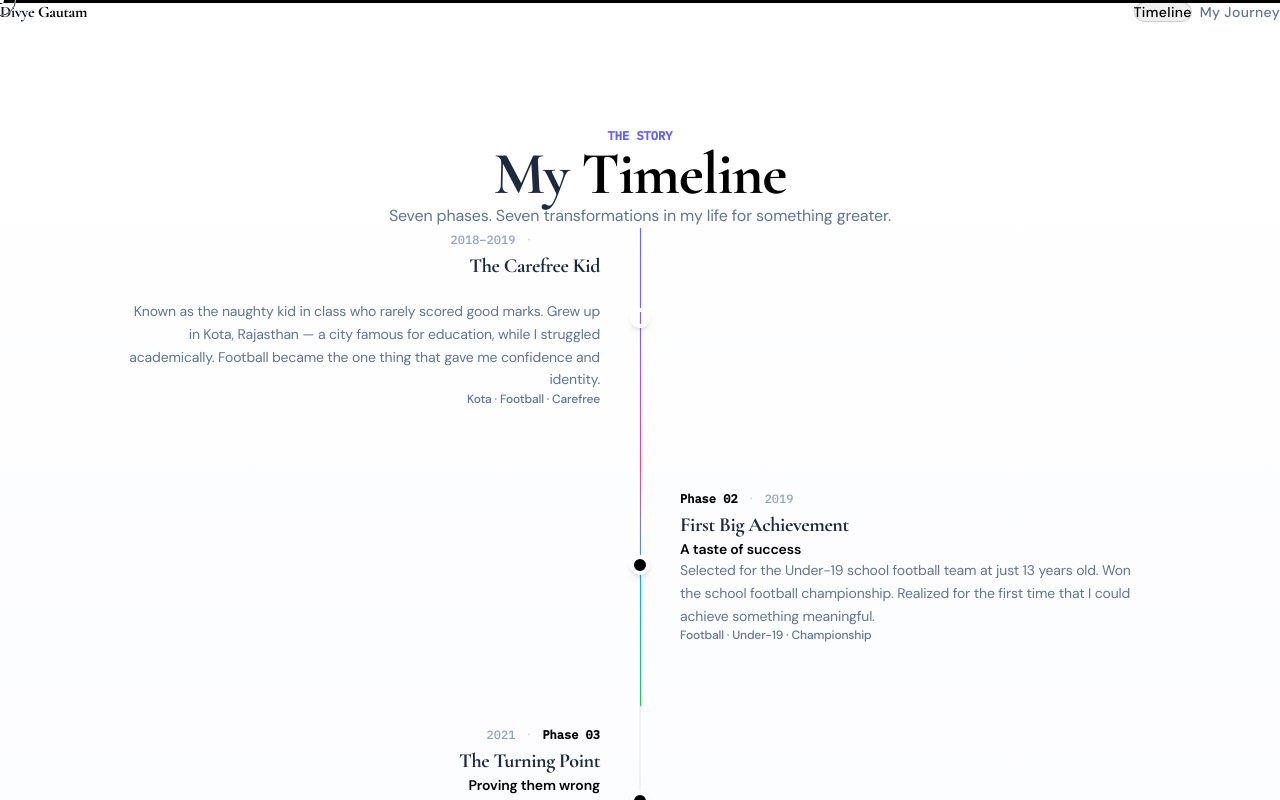
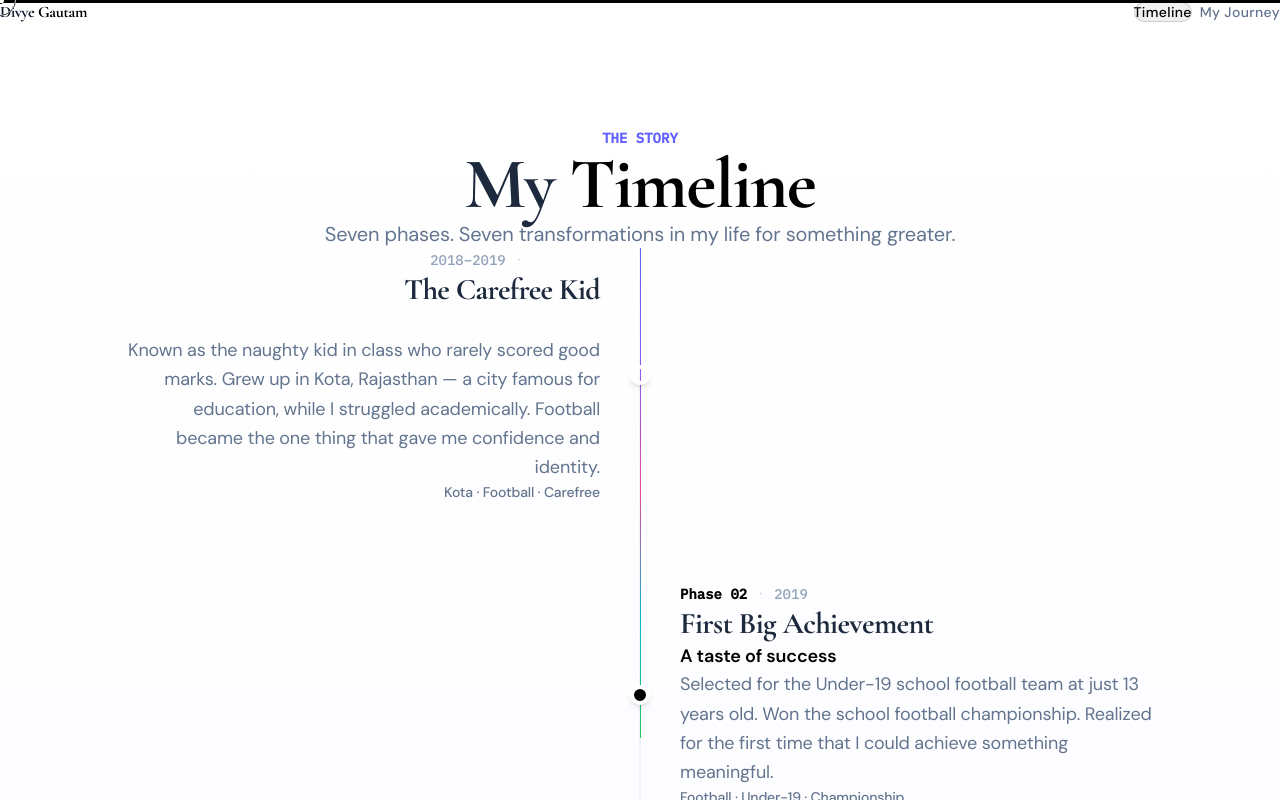
Before and after one commit to DivyeGautam66/journey-page, a React (Vite) app: page / in a window 1280 px wide. Both pictures are taken after a click on the button "Timeline". Shown: the top 800 px of the page. Built offline with nearby package versions, Linux system fonts and the light colour scheme.

Commit message:
icreased the size of all the text on the timeline section

```diff
--- a/src/components/TimelineSection.jsx
+++ b/src/components/TimelineSection.jsx
@@ -40,10 +40,10 @@ function TimelineCard({ milestone, index }) {
           <div className={`flex items-center gap-3 mb-4 ${isLeft ? 'md:justify-end' : 'md:justify-start'}`}>
             {isLeft ? (
               <>
-                <span className="font-mono-custom text-slate-400 text-xs font-medium">{milestone.year}</span>
+                <span className="font-mono-custom text-slate-400 text-sm font-medium">{milestone.year}</span>
                 <span className="text-slate-300">·</span>
                 <span
-                  className="font-mono-custom text-xs font-semibold"
+                  className="font-mono-custom text-sm font-semibold"
                   style={{ color: milestone.color }}
                 >
                   {milestone.phase}
@@ -52,28 +52,28 @@ function TimelineCard({ milestone, index }) {
             ) : (
               <>
                 <span
-                  className="font-mono-custom text-xs font-semibold"
+                  className="font-mono-custom text-sm font-semibold"
                   style={{ color: milestone.color }}
                 >
                   {milestone.phase}
                 </span>
                 <span className="text-slate-300">·</span>
-                <span className="font-mono-custom text-slate-400 text-xs font-medium">{milestone.year}</span>
+                <span className="font-mono-custom text-slate-400 text-sm font-medium">{milestone.year}</span>
               </>
             )}
           </div>
 
           {/* Text */}
-          <h3 className="font-syne font-bold text-xl text-slate-800 mb-1 group-hover:text-indigo-700 transition-colors">
+          <h3 className="font-syne font-bold text-3xl text-slate-800 mb-2 group-hover:text-indigo-700 transition-colors">
             {milestone.title}
           </h3>
-          <p className="text-sm font-semibold mb-3" style={{ color: milestone.color }}>
+          <p className="text-lg font-semibold mb-4" style={{ color: milestone.color }}>
             {milestone.subtitle}
           </p>
-          <p className="text-slate-500 text-sm leading-relaxed">{milestone.description}</p>
+          <p className="text-slate-500 text-lg leading-relaxed">{milestone.description}</p>
 
           {/* Tags */}
-          <div className={`flex flex-wrap gap-2 mt-4 text-xs text-slate-500 font-medium ${isLeft ? 'md:justify-end' : 'md:justify-start'}`}>
+          <div className={`flex flex-wrap gap-2 mt-5 text-sm text-slate-500 font-medium ${isLeft ? 'md:justify-end' : 'md:justify-start'}`}>
             {milestone.tags.join(' · ')}
           </div>
         </div>
@@ -141,13 +141,13 @@ export default function TimelineSection({ standalone = false }) {
         transition={{ duration: 0.7 }}
         className="text-center mb-20 w-full flex flex-col items-center"
       >
-        <span className="font-mono-custom text-indigo-500 text-xs tracking-widest uppercase font-semibold">
+        <span className="font-mono-custom text-indigo-500 text-sm tracking-widest uppercase font-semibold">
           The Story
         </span>
-        <h2 className="font-syne font-black text-4xl md:text-6xl text-slate-800 mt-3 mb-4 text-center">
+        <h2 className="font-syne font-black text-5xl md:text-7xl text-slate-800 mt-4 mb-6 text-center">
           My <span className="gradient-text">Timeline</span>
         </h2>
-        <p className="text-slate-500 max-w-xl text-center">
+        <p className="text-slate-500 max-w-2xl text-center text-xl">
           Seven phases. Seven transformations in my life for something greater.
         </p>
       </motion.div>
```
